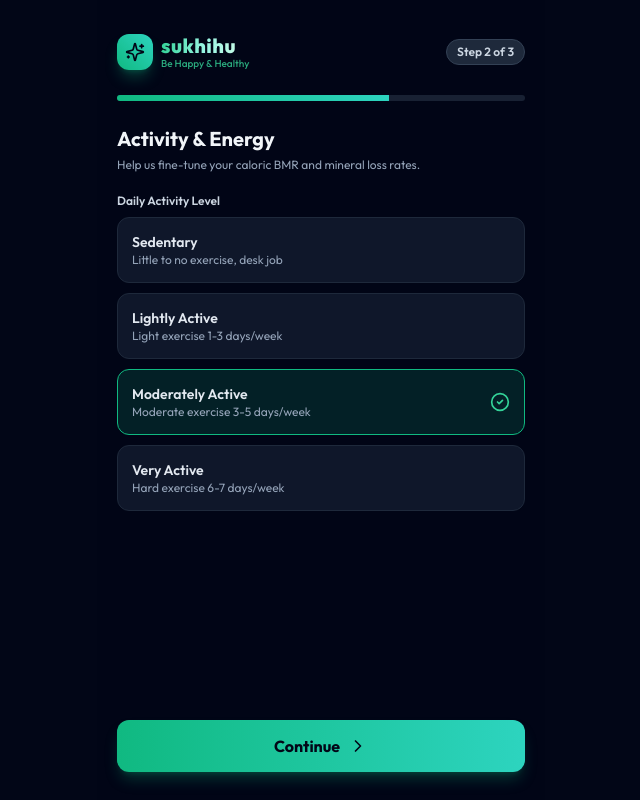
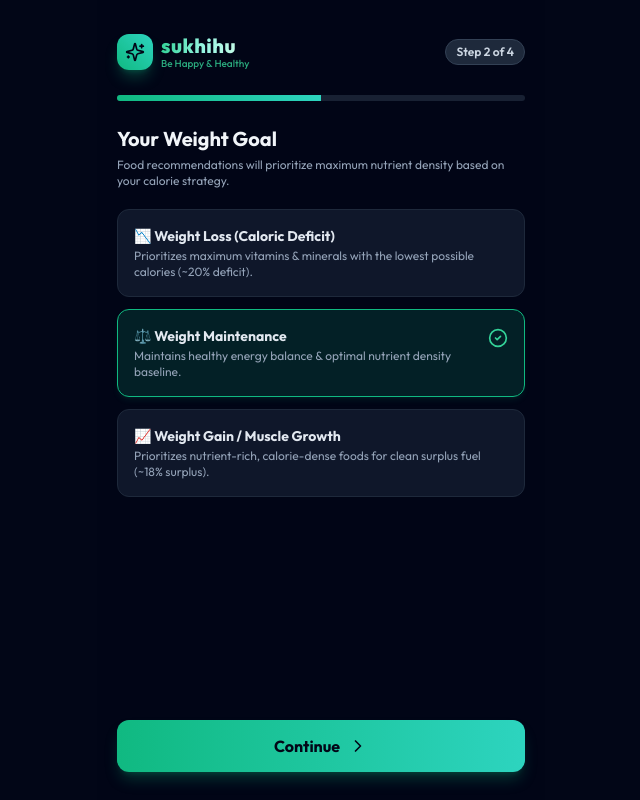
Before and after one commit to MeeraliN/sukhihu, a React (Vite) app: page / in a window 1280 px wide. Both pictures are taken after a click on the button "Continue". Shown: the whole page, without its empty margins (319-959 px from the left). Built offline with nearby package versions, Linux system fonts and the light colour scheme.

Commit message:
Add Calorie-Efficiency Ranking and Weight Goal modes

```diff
--- a/src/App.jsx
+++ b/src/App.jsx
@@ -156,6 +156,7 @@ export default function App() {
             currentIntake={currentIntake}
             driTargets={driTargets}
             profileDiet={profile.dietaryPreference}
+            weightGoal={profile.weightGoal || 'maintain'}
             onAddFoodToLog={handleAddFoodToLog}
           />
         )}
--- a/src/components/FoodRecommenderView.jsx
+++ b/src/components/FoodRecommenderView.jsx
@@ -1,17 +1,18 @@
 import React, { useState } from 'react';
 import { getRecommendedFoods, HEALTH_GOALS } from '../services/foodRecommender';
-import { Sparkles, Plus, ShieldAlert, Target, HeartPulse, CheckCircle2 } from 'lucide-react';
+import { Sparkles, Plus, ShieldAlert, Target, TrendingDown, Scale, TrendingUp } from 'lucide-react';
 
 export default function FoodRecommenderView({
   currentIntake,
   driTargets,
   profileDiet = 'veg',
+  weightGoal = 'maintain',
   onAddFoodToLog
 }) {
   const [activeGoalId, setActiveGoalId] = useState('hair_fall'); // Default health focus
   const [activeSubFilter, setActiveSubFilter] = useState(profileDiet);
 
-  const result = getRecommendedFoods(currentIntake, driTargets, activeSubFilter, activeGoalId);
+  const result = getRecommendedFoods(currentIntake, driTargets, activeSubFilter, activeGoalId, weightGoal);
   const { deficits, recommendations, activeGoal } = result;
 
   // Determine eligible diet filter options strictly based on user's profile diet
@@ -38,13 +39,29 @@ export default function FoodRecommenderView({
 
       {/* Header Card */}
       <div className="glass-card p-4 rounded-2xl border border-slate-800 bg-gradient-to-br from-emerald-950/40 via-slate-900 to-slate-900">
-        <div className="flex items-center gap-2 text-emerald-400 text-xs font-bold mb-1">
-          <Sparkles className="w-4 h-4" />
-          <span>SMART HEALTH GOAL & NUTRIENT OPTIMIZER</span>
+        <div className="flex items-center justify-between mb-1">
+          <div className="flex items-center gap-2 text-emerald-400 text-xs font-bold">
+            <Sparkles className="w-4 h-4" />
+            <span>CALORIE-EFFICIENT NUTRIENT OPTIMIZER</span>
+          </div>
+
+          {/* Active Weight Goal Pill */}
+          <span className={`text-[10px] font-extrabold px-2.5 py-0.5 rounded-full border ${
+            weightGoal === 'loss' ? 'bg-amber-500/20 text-amber-300 border-amber-500/40' :
+            weightGoal === 'gain' ? 'bg-teal-500/20 text-teal-300 border-teal-500/40' :
+            'bg-emerald-500/20 text-emerald-300 border-emerald-500/40'
+          }`}>
+            {weightGoal === 'loss' ? '📉 Weight Loss Mode' : weightGoal === 'gain' ? '📈 Weight Gain Mode' : '⚖️ Maintenance Mode'}
+          </span>
         </div>
-        <h2 className="text-xl font-extrabold text-slate-100">Personalized Food Recommendations</h2>
+
+        <h2 className="text-xl font-extrabold text-slate-100">Calorie-Efficient Food Recommendations</h2>
         <p className="text-xs text-slate-400 mt-1">
-          Common, practical daily foods prioritized for your selected health focus & active DRI gaps.
+          {weightGoal === 'loss'
+            ? 'Foods ranked to deliver maximum micronutrients & protein with the least possible calories.'
+            : weightGoal === 'gain'
+            ? 'Nutrient-dense foods prioritized for clean caloric surplus & muscle gain.'
+            : 'Balanced foods ranked by maximum nutrient-to-calorie efficiency.'}
         </p>
 
         {/* HEALTH FOCUS / GOAL TARGETER SELECTOR */}
@@ -136,8 +153,9 @@ export default function FoodRecommenderView({
 
       {/* Recommended Practical Foods */}
       <div className="space-y-3">
-        <h3 className="text-sm font-bold text-slate-300 px-1">
-          Practical Daily Food Recommendations
+        <h3 className="text-sm font-bold text-slate-300 px-1 flex items-center justify-between">
+          <span>Least Calories, Max Nutrients Picks</span>
+          <span className="text-[10px] text-emerald-400 font-semibold">Ranked by Caloric Efficiency</span>
         </h3>
 
         {recommendations.map((food) => (
@@ -152,11 +170,9 @@ export default function FoodRecommenderView({
               <div>
                 <div className="flex items-center gap-2">
                   <h4 className="font-bold text-slate-100 text-sm">{food.name}</h4>
-                  {food.practicalDaily && (
-                    <span className="px-1.5 py-0.5 rounded bg-emerald-500/20 text-emerald-300 border border-emerald-500/30 text-[9px] font-bold">
-                      Daily Staple
-                    </span>
-                  )}
+                  <span className="px-2 py-0.5 rounded bg-emerald-500/20 text-emerald-300 border border-emerald-500/30 text-[10px] font-extrabold">
+                    {food.nutrientsPer100g.calories} kcal / 100g
+                  </span>
                 </div>
                 <p className="text-xs text-slate-400">{food.servingUnit} ({food.category})</p>
 
--- a/src/components/OnboardingWizard.jsx
+++ b/src/components/OnboardingWizard.jsx
@@ -1,5 +1,5 @@
 import React, { useState } from 'react';
-import { Activity, Heart, User, ChevronRight, CheckCircle2, Leaf, Flame, Sparkles } from 'lucide-react';
+import { Activity, Heart, User, ChevronRight, CheckCircle2, Sparkles, TrendingDown, Scale, TrendingUp } from 'lucide-react';
 import { calculateDRI } from '../services/driCalculator';
 
 export default function OnboardingWizard({ onComplete }) {
@@ -19,6 +19,7 @@ export default function OnboardingWizard({ onComplete }) {
   const [lifeStage, setLifeStage] = useState('standard');
   const [activityLevel, setActivityLevel] = useState('moderate');
   const [dietaryPreference, setDietaryPreference] = useState('veg'); // 'veg' | 'vegan' | 'non-veg' | 'eggetarian'
+  const [weightGoal, setWeightGoal] = useState('maintain'); // 'loss' | 'maintain' | 'gain'
 
   const handleFinish = () => {
     // Calculate final metrics in metric
@@ -32,7 +33,8 @@ export default function OnboardingWizard({ onComplete }) {
       sex,
       lifeStage,
       activityLevel,
-      dietaryPreference
+      dietaryPreference,
+      weightGoal
     };
 
     const computedDRI = calculateDRI(profileData);
@@ -56,7 +58,7 @@ export default function OnboardingWizard({ onComplete }) {
             </div>
           </div>
           <span className="text-xs font-semibold px-2.5 py-1 rounded-full bg-slate-800 text-slate-300 border border-slate-700">
-            Step {step} of 3
+            Step {step} of 4
           </span>
         </div>
 
@@ -64,7 +66,7 @@ export default function OnboardingWizard({ onComplete }) {
         <div className="w-full bg-slate-800/80 h-1.5 rounded-full overflow-hidden mb-6">
           <div
             className="bg-gradient-to-r from-emerald-500 to-teal-400 h-full transition-all duration-300"
-            style={{ width: `${(step / 3) * 100}%` }}
+            style={{ width: `${(step / 4) * 100}%` }}
           />
         </div>
 
@@ -196,8 +198,62 @@ export default function OnboardingWizard({ onComplete }) {
           </div>
         )}
 
-        {/* STEP 2: Activity & Life Stage */}
+        {/* STEP 2: Weight Goal Selection */}
         {step === 2 && (
+          <div className="space-y-5 animate-in fade-in slide-in-from-bottom-4 duration-300">
+            <div>
+              <h2 className="text-xl font-bold text-slate-100">Your Weight Goal</h2>
+              <p className="text-xs text-slate-400 mt-1">
+                Food recommendations will prioritize maximum nutrient density based on your calorie strategy.
+              </p>
+            </div>
+
+            <div className="space-y-3">
+              {[
+                {
+                  id: 'loss',
+                  title: '📉 Weight Loss (Caloric Deficit)',
+                  icon: TrendingDown,
+                  color: 'text-amber-400 border-amber-500/40 bg-amber-500/10',
+                  desc: 'Prioritizes maximum vitamins & minerals with the lowest possible calories (~20% deficit).'
+                },
+                {
+                  id: 'maintain',
+                  title: '⚖️ Weight Maintenance',
+                  icon: Scale,
+                  color: 'text-emerald-400 border-emerald-500/40 bg-emerald-500/10',
+                  desc: 'Maintains healthy energy balance & optimal nutrient density baseline.'
+                },
+                {
+                  id: 'gain',
+                  title: '📈 Weight Gain / Muscle Growth',
+                  icon: TrendingUp,
+                  color: 'text-teal-400 border-teal-500/40 bg-teal-500/10',
+                  desc: 'Prioritizes nutrient-rich, calorie-dense foods for clean surplus fuel (~18% surplus).'
+                }
+              ].map((goal) => (
+                <div
+                  key={goal.id}
+                  onClick={() => setWeightGoal(goal.id)}
+                  className={`p-4 rounded-xl border cursor-pointer transition flex items-start gap-3 ${
+                    weightGoal === goal.id
+                      ? 'bg-emerald-500/15 border-emerald-500 text-slate-100 shadow-md shadow-emerald-500/10'
+                      : 'bg-slate-900 border-slate-800 text-slate-400'
+                  }`}
+                >
+                  <div className="flex-1">
+                    <div className="text-sm font-bold text-slate-200">{goal.title}</div>
+                    <div className="text-xs text-slate-400 mt-0.5">{goal.desc}</div>
+                  </div>
+                  {weightGoal === goal.id && <CheckCircle2 className="w-5 h-5 text-emerald-400 shrink-0 mt-0.5" />}
+                </div>
+              ))}
+            </div>
+          </div>
+        )}
+
+        {/* STEP 3: Activity & Life Stage */}
+        {step === 3 && (
           <div className="space-y-5 animate-in fade-in slide-in-from-bottom-4 duration-300">
             <div>
               <h2 className="text-xl font-bold text-slate-100">Activity & Energy</h2>
@@ -264,8 +320,8 @@ export default function OnboardingWizard({ onComplete }) {
           </div>
         )}
 
-        {/* STEP 3: Strict Dietary Choice */}
-        {step === 3 && (
+        {/* STEP 4: Strict Dietary Choice */}
+        {step === 4 && (
           <div className="space-y-5 animate-in fade-in slide-in-from-bottom-4 duration-300">
             <div>
               <h2 className="text-xl font-bold text-slate-100">Dietary Preferences</h2>
@@ -310,7 +366,7 @@ export default function OnboardingWizard({ onComplete }) {
 
       {/* Bottom Action Button */}
       <div className="pt-4 pb-2">
-        {step < 3 ? (
+        {step < 4 ? (
           <button
             type="button"
             onClick={() => setStep(step + 1)}
@@ -326,7 +382,7 @@ export default function OnboardingWizard({ onComplete }) {
             className="w-full py-3.5 px-4 bg-gradient-to-r from-emerald-500 to-teal-400 hover:from-emerald-400 hover:to-teal-300 text-slate-950 font-bold rounded-xl shadow-lg shadow-emerald-500/30 flex items-center justify-center gap-2 transition active:scale-[0.98]"
           >
             <CheckCircle2 className="w-5 h-5" />
-            <span>Generate My Daily DRI Targets</span>
+            <span>Generate Calorie-Efficient DRI Targets</span>
           </button>
         )}
       </div>
--- a/src/components/ProfileModal.jsx
+++ b/src/components/ProfileModal.jsx
@@ -1,5 +1,5 @@
 import React, { useState } from 'react';
-import { User, Activity, CheckCircle2, ShieldCheck, Globe, Crown } from 'lucide-react';
+import { User, Activity, CheckCircle2, Globe, Crown, TrendingDown, Scale, TrendingUp } from 'lucide-react';
 import { CURRENCIES, getActiveCurrency, setActiveCurrency } from '../services/subscriptionService';
 import { calculateDRI } from '../services/driCalculator';
 
@@ -10,6 +10,7 @@ export default function ProfileModal({ onClose, profile, onUpdateProfile, trialS
   const [sex, setSex] = useState(profile.sex);
   const [activityLevel, setActivityLevel] = useState(profile.activityLevel);
   const [dietaryPreference, setDietaryPreference] = useState(profile.dietaryPreference);
+  const [weightGoal, setWeightGoal] = useState(profile.weightGoal || 'maintain');
   const [selectedCurrency, setSelectedCurrency] = useState(getActiveCurrency());
 
   const handleSave = () => {
@@ -20,6 +21,7 @@ export default function ProfileModal({ onClose, profile, onUpdateProfile, trialS
       sex,
       activityLevel,
       dietaryPreference,
+      weightGoal,
       lifeStage: profile.lifeStage || 'standard'
     };
 
@@ -55,6 +57,31 @@ export default function ProfileModal({ onClose, profile, onUpdateProfile, trialS
 
         {/* Form Fields */}
         <div className="space-y-4 my-3 text-xs">
+
+          {/* Weight Goal Selector */}
+          <div>
+            <label className="font-semibold text-amber-400 mb-1 block">Weight Goal Strategy</label>
+            <div className="grid grid-cols-3 gap-1.5 bg-slate-950 p-1 rounded-xl border border-slate-800">
+              {[
+                { id: 'loss', label: '📉 Loss' },
+                { id: 'maintain', label: '⚖️ Maintain' },
+                { id: 'gain', label: '📈 Gain' }
+              ].map(g => (
+                <button
+                  key={g.id}
+                  type="button"
+                  onClick={() => setWeightGoal(g.id)}
+                  className={`py-2 rounded-lg font-bold text-center transition ${
+                    weightGoal === g.id
+                      ? 'bg-amber-500 text-slate-950 font-black shadow'
+                      : 'text-slate-400 hover:text-slate-200'
+                  }`}
+                >
+                  {g.label}
+                </button>
+              ))}
+            </div>
+          </div>
 
           {/* Sex Selection */}
           <div>
--- a/src/services/driCalculator.js
+++ b/src/services/driCalculator.js
@@ -1,7 +1,7 @@
 /**
  * USDA / National Academy of Medicine (NAM) Dietary Reference Intakes (DRI) Calculator
  * Computes exact daily targets for 40+ macronutrients, vitamins, and minerals
- * based on Height, Weight, Age, Sex, Life Stage, and Activity Level.
+ * based on Height, Weight, Age, Sex, Life Stage, Activity Level, and Weight Goal.
  */
 
 export function calculateDRI(profile) {
@@ -11,7 +11,8 @@ export function calculateDRI(profile) {
     age = 28,
     sex = 'male', // 'male' | 'female'
     lifeStage = 'standard', // 'standard' | 'pregnant' | 'lactating'
-    activityLevel = 'moderate' // 'sedentary' | 'light' | 'moderate' | 'active' | 'extra'
+    activityLevel = 'moderate', // 'sedentary' | 'light' | 'moderate' | 'active' | 'extra'
+    weightGoal = 'maintain' // 'loss' | 'maintain' | 'gain'
   } = profile;
 
   // 1. Calculate Basal Metabolic Rate (BMR) using Mifflin-St Jeor Equation
@@ -32,17 +33,28 @@ export function calculateDRI(profile) {
   };
 
   const activityFactor = activityMultipliers[activityLevel] || 1.55;
-  let calories = Math.round(bmr * activityFactor);
+  let maintenanceCalories = Math.round(bmr * activityFactor);
 
-  if (lifeStage === 'pregnant') calories += 340;
-  if (lifeStage === 'lactating') calories += 450;
+  if (lifeStage === 'pregnant') maintenanceCalories += 340;
+  if (lifeStage === 'lactating') maintenanceCalories += 450;
 
-  // 3. Protein scaling (1.2g to 2.0g per kg depending on activity)
-  const proteinPerKg = activityLevel === 'sedentary' ? 1.0 : (activityLevel === 'active' || activityLevel === 'extra') ? 1.8 : 1.4;
+  // 3. Weight Goal Calorie Adjustment
+  let calories = maintenanceCalories;
+  if (weightGoal === 'loss') {
+    calories = Math.round(maintenanceCalories * 0.80); // ~20% deficit (~500 kcal)
+  } else if (weightGoal === 'gain') {
+    calories = Math.round(maintenanceCalories * 1.18); // ~18% surplus (~450 kcal)
+  }
+
+  // 4. Protein scaling (1.2g to 2.2g per kg depending on activity and goal)
+  let proteinPerKg = activityLevel === 'sedentary' ? 1.0 : (activityLevel === 'active' || activityLevel === 'extra') ? 1.8 : 1.4;
+  if (weightGoal === 'loss') proteinPerKg += 0.3; // Higher protein preserves muscle in deficit
+  if (weightGoal === 'gain') proteinPerKg += 0.4; // Higher protein fuels muscle synthesis
+
   let protein = Math.round(weightKg * proteinPerKg);
   if (lifeStage === 'pregnant' || lifeStage === 'lactating') protein += 25;
 
-  // 4. Carbs & Fats
+  // 5. Carbs & Fats
   const carbCalories = calories * 0.50; // 50%
   const carbs = Math.round(carbCalories / 4);
   const fiber = Math.round((calories / 1000) * 14); // 14g per 1000 kcal
@@ -60,7 +72,7 @@ export function calculateDRI(profile) {
 
   return {
     // === MACRONUTRIENTS ===
-    calories: { target: calories, unit: 'kcal', label: 'Calories', cat: 'macro' },
+    calories: { target: calories, maintenanceCalories, weightGoal, unit: 'kcal', label: 'Daily Calories', cat: 'macro' },
     protein: { target: protein, unit: 'g', label: 'Protein', cat: 'macro' },
     carbs: { target: carbs, unit: 'g', label: 'Carbohydrates', cat: 'macro' },
     fiber: { target: fiber, unit: 'g', label: 'Dietary Fiber', cat: 'macro' },
```
Also changed, not shown: src/services/foodRecommender.js (+35 -19 lines).
